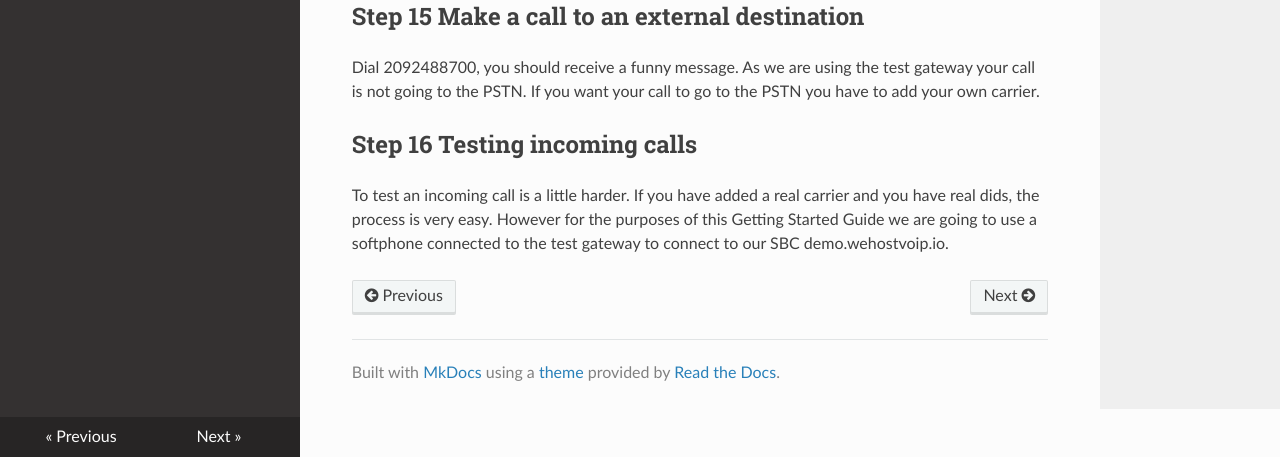
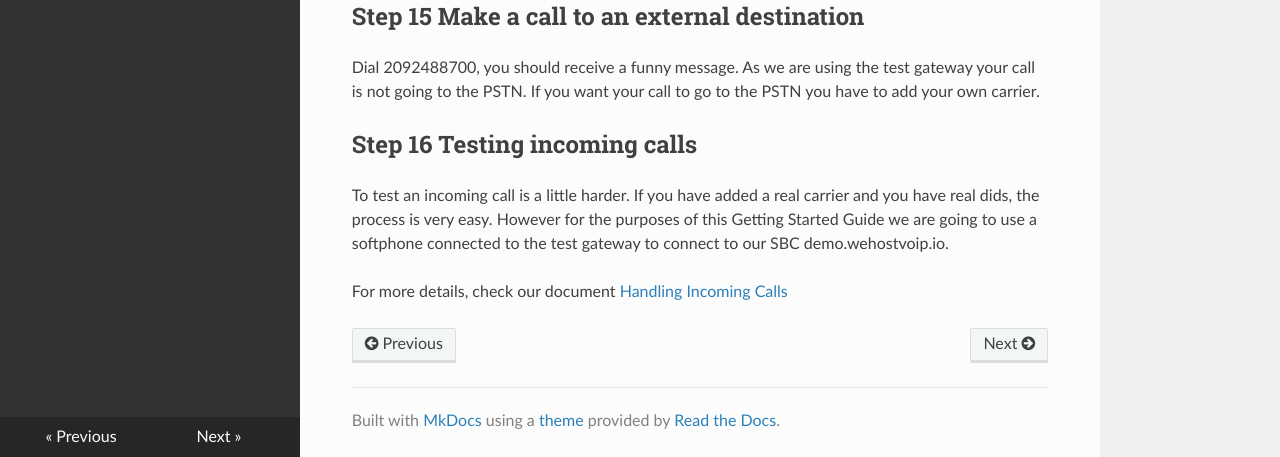
Before and after one commit to pauloantonio-git/wehostvoip-docs, an MkDocs documentation site: the page built from docs/getting_started.md, in a window 1280 px wide and 900 px high, scrolled down 13265 px, cut to the strip 443-900 px from the top of the window. Built offline with MkDocs 1.6.1, drawn with Linux system fonts in a browser that asks for light colours; nearby versions of some CDN libraries.

Commit message:
Update getting_started.md

```diff
--- a/docs/getting_started.md
+++ b/docs/getting_started.md
@@ -220,3 +220,5 @@ Dial 2092488700, you should receive a funny message. As we are using the test ga
 ## Step 16 Testing incoming calls
 
 To test an incoming call is a little harder. If you have added a real carrier and you have real dids, the process is very easy. However for the purposes of this Getting Started Guide we are going to use a softphone connected to the test gateway to connect to our SBC demo.wehostvoip.io.
+
+For more details, check our document [Handling Incoming Calls](handling-incoming-calls.md)
```
